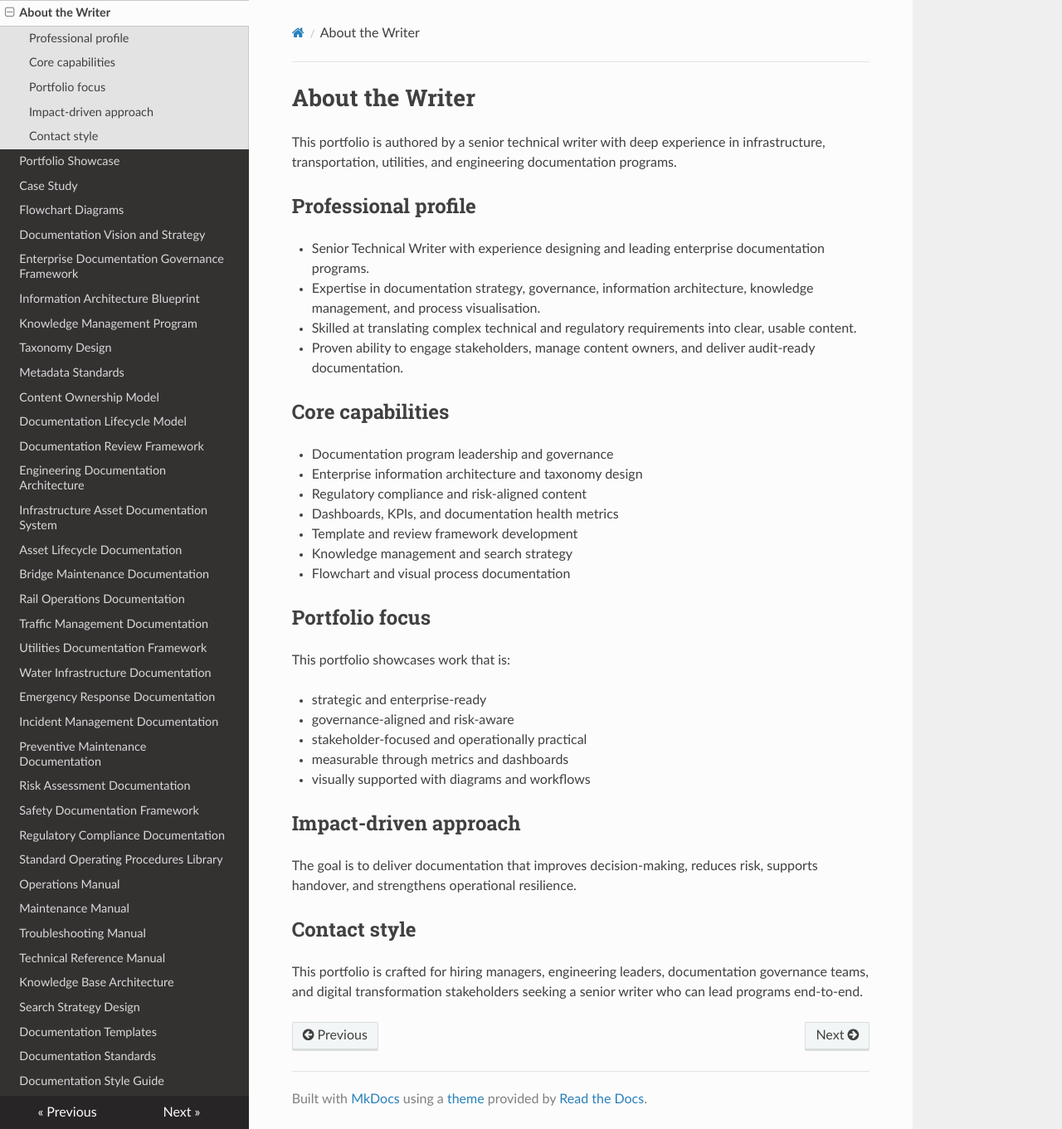
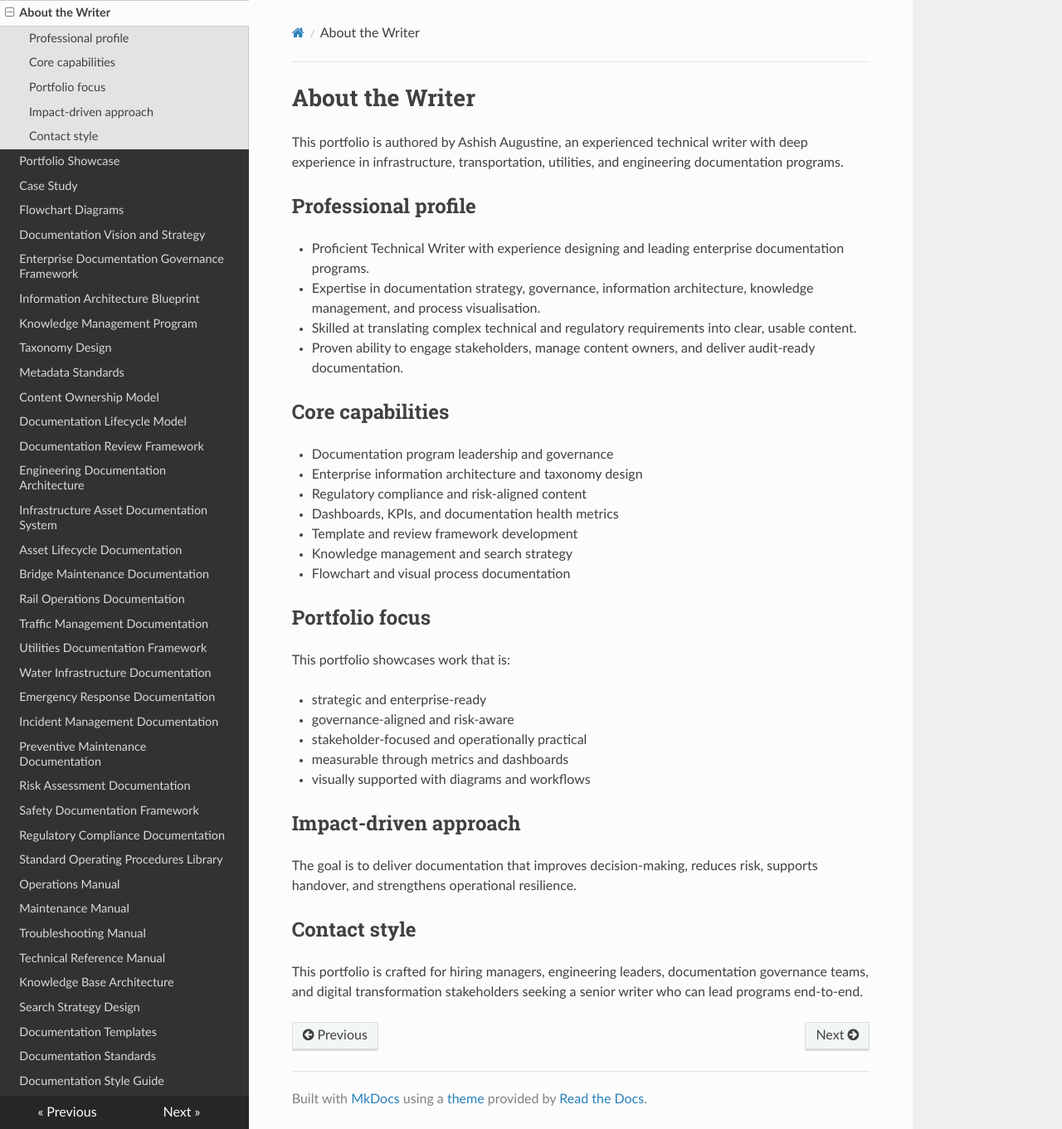
Before and after one commit to ashish-augustine/techwriter-smartinfra, an MkDocs documentation site: the page built from docs/about-the-writer.md, in a window 1280 px wide and 1361 px high. Shown: the whole window at 83% size. Built offline with MkDocs 1.6.1, drawn with Linux system fonts in a browser that asks for light colours; nearby versions of some CDN libraries.

Commit message:
update readme

```diff
--- a/docs/about-the-writer.md
+++ b/docs/about-the-writer.md
@@ -1,10 +1,10 @@
 # About the Writer
 
-This portfolio is authored by a senior technical writer with deep experience in infrastructure, transportation, utilities, and engineering documentation programs.
+This portfolio is authored by Ashish Augustine, an experienced technical writer with deep experience in infrastructure, transportation, utilities, and engineering documentation programs.
 
 ## Professional profile
 
-- Senior Technical Writer with experience designing and leading enterprise documentation programs.
+- Proficient Technical Writer with experience designing and leading enterprise documentation programs.
 - Expertise in documentation strategy, governance, information architecture, knowledge management, and process visualisation.
 - Skilled at translating complex technical and regulatory requirements into clear, usable content.
 - Proven ability to engage stakeholders, manage content owners, and deliver audit-ready documentation.
```
